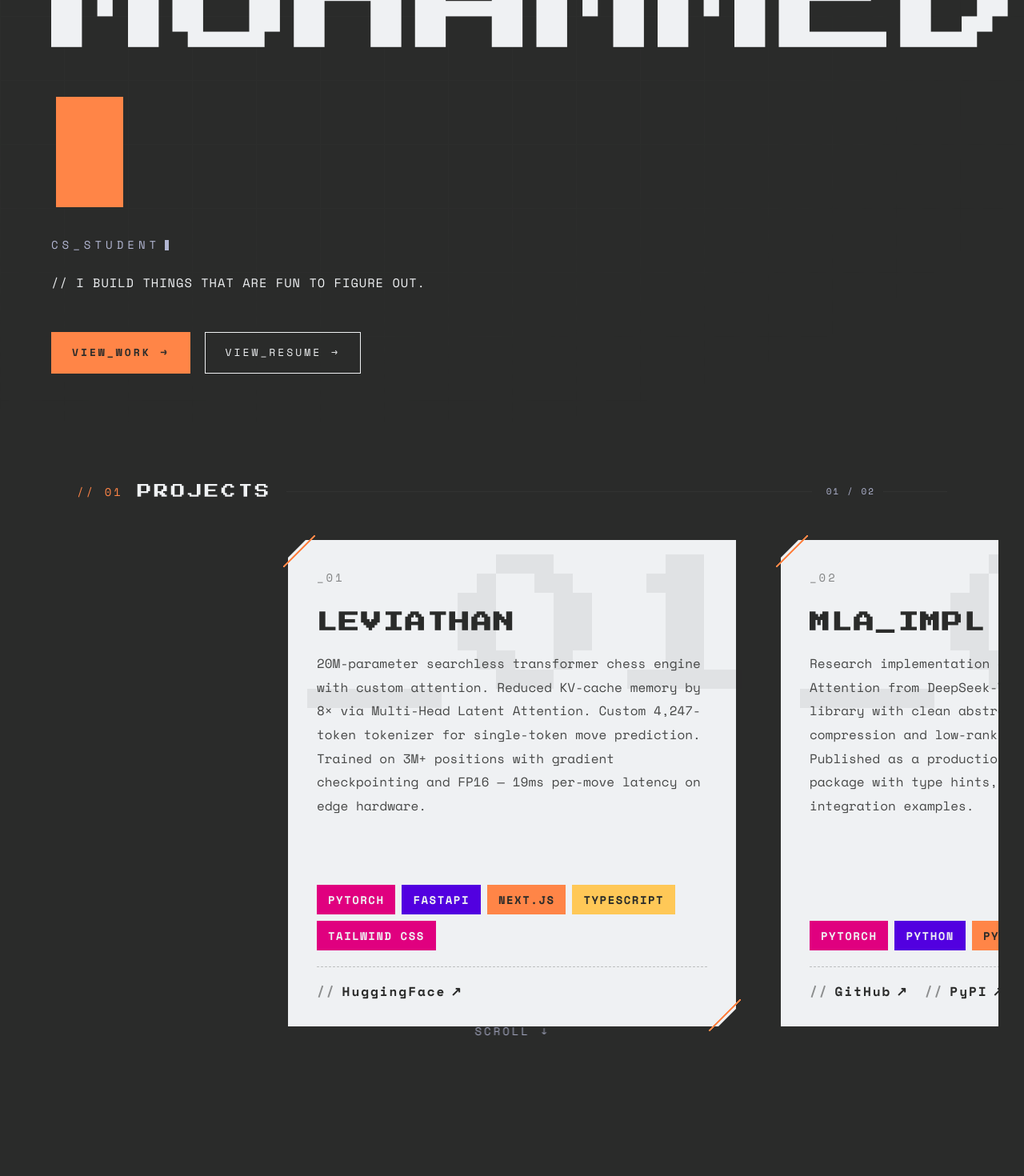
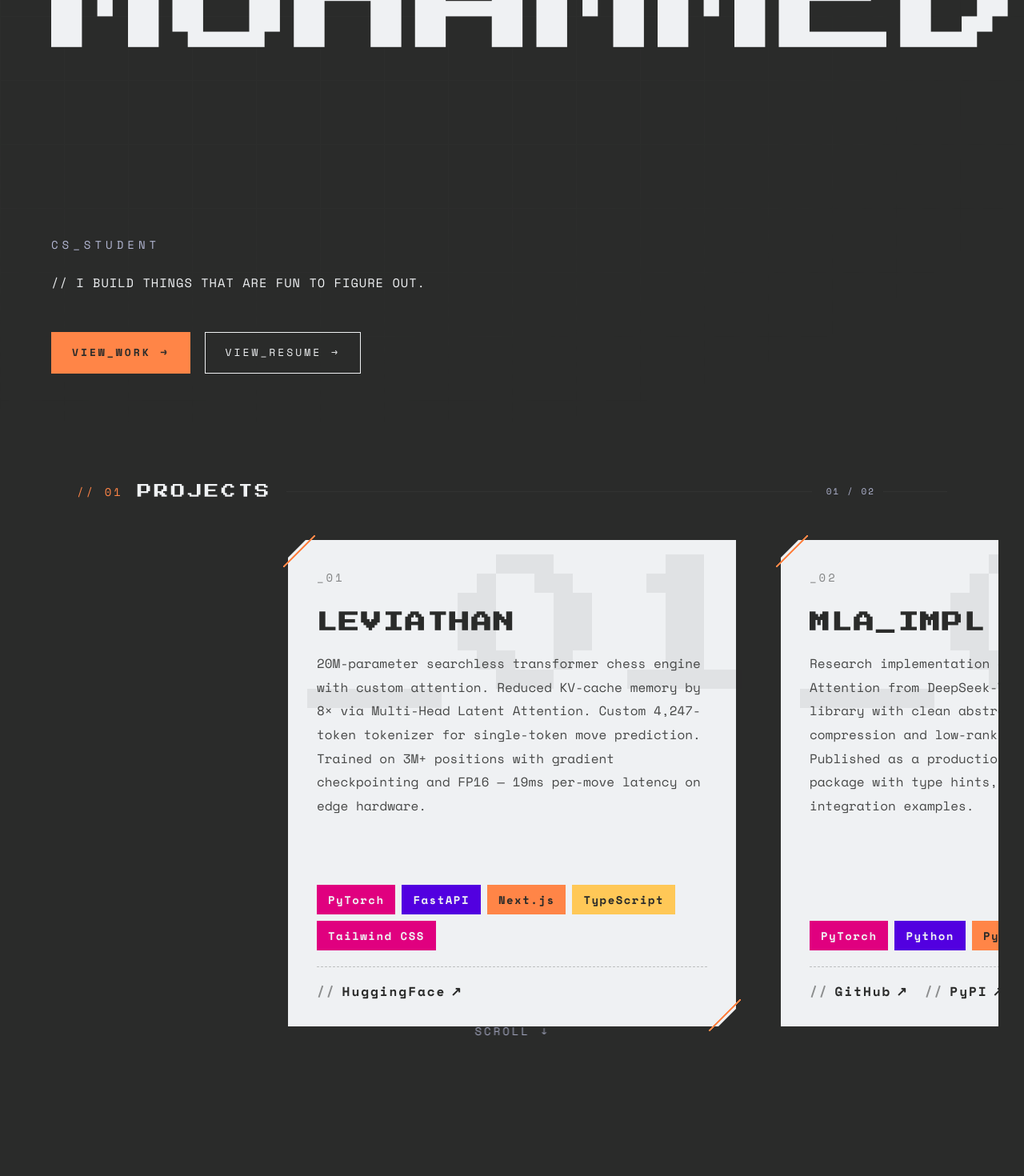
Before and after one commit to Nemesis-12/portfolio, a React (Vite) app: page / in a window 1280 px wide. Shown: the part 380-1850 px from the top of the page at 80% size. Built offline with nearby package versions, Linux system fonts and the light colour scheme.

Commit message:
style: remove ptag uppercase transform and sync cursor blink globally via CSS @property
Co-Authored-By: Claude Sonnet 4.6 <noreply@anthropic.com>

```diff
--- a/src/portfolio.css
+++ b/src/portfolio.css
@@ -1,9 +1,16 @@
 /* Ported from ideas/Portfolio.html <style> lines 39–233 (component rules).
    Color tokens live in src/index.css — use var(--color-*) / var(--font-*) only. */
+
+@property --blink {
+  syntax: '<number>';
+  initial-value: 1;
+  inherits: true;
+}
 
 @layer components {
   :root {
     --ease: cubic-bezier(0.4, 0, 0.2, 1);
+    animation: global-blink 1.05s steps(1) infinite;
   }
 
   #home,
@@ -136,7 +143,7 @@
   .pcard-desc{font-size:16px;color:var(--color-graphite);opacity:.85;line-height:1.85;margin-top:20px;flex:1;position:relative;z-index:2;text-wrap:pretty;transition:color .35s var(--ease),opacity .35s var(--ease)}
   .pcard:hover .pcard-desc{color:var(--color-platinum);opacity:1}
   .pcard-tags{display:flex;gap:8px;flex-wrap:wrap;margin-top:18px;position:relative;z-index:2}
-  .ptag{font-size:14px;padding:8px 14px;letter-spacing:1.5px;font-weight:700;text-transform:uppercase;transition:background .35s var(--ease),color .35s var(--ease),border-color .35s var(--ease)}
+  .ptag{font-size:14px;padding:8px 14px;letter-spacing:1.5px;font-weight:700;transition:background .35s var(--ease),color .35s var(--ease),border-color .35s var(--ease)}
   .ptag-fuchsia{background:var(--color-fuchsia-flame);color:var(--color-platinum)}
   .ptag-blue{background:var(--color-ultrasonic-blue);color:var(--color-platinum)}
   .ptag-orange{background:var(--color-atomic-tangerine);color:var(--color-graphite)}
@@ -205,8 +212,8 @@
     }
 
     /* ─── HERO TYPING ──── */
-  .cursor{display:inline-block;width:.55ch;height:.9em;background:currentColor;vertical-align:-.13em;margin-left:6px;animation:blink-cursor 1.05s steps(1) infinite}
-  @keyframes blink-cursor{50%{opacity:0}}
+  .cursor{display:inline-block;width:.55ch;height:.9em;background:currentColor;vertical-align:-.13em;margin-left:6px;opacity:var(--blink)}
+  @keyframes global-blink{0%{--blink:1}50%{--blink:0}}
   .hero-fade{opacity:0;animation:fade-up .7s var(--ease) forwards}
   @keyframes fade-up{from{opacity:0;transform:translateY(14px)}to{opacity:1;transform:none}}
 
```
Also changed, not shown: 1 other file (tests, documents, lock files or other folders).
